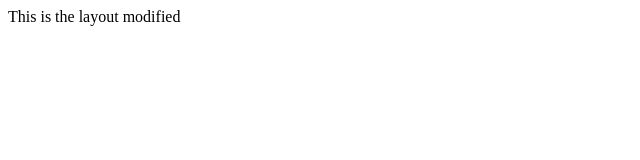
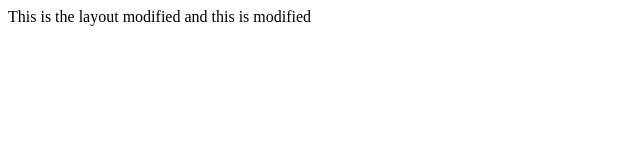
Before and after one commit to AdemEshetu/ecommerce, a plain HTML site: page layout.html in a window 1280 px wide. Shown: the whole page, without its empty margins (0-640 px from the left). Drawn offline with Linux system fonts and the light colour scheme.

Commit message:
third commit

```diff
--- a/layout.html
+++ b/layout.html
@@ -9,5 +9,7 @@
 <body>
 This is the layout modified
 
+and this is modified
+
 </body>
 </html>
```
